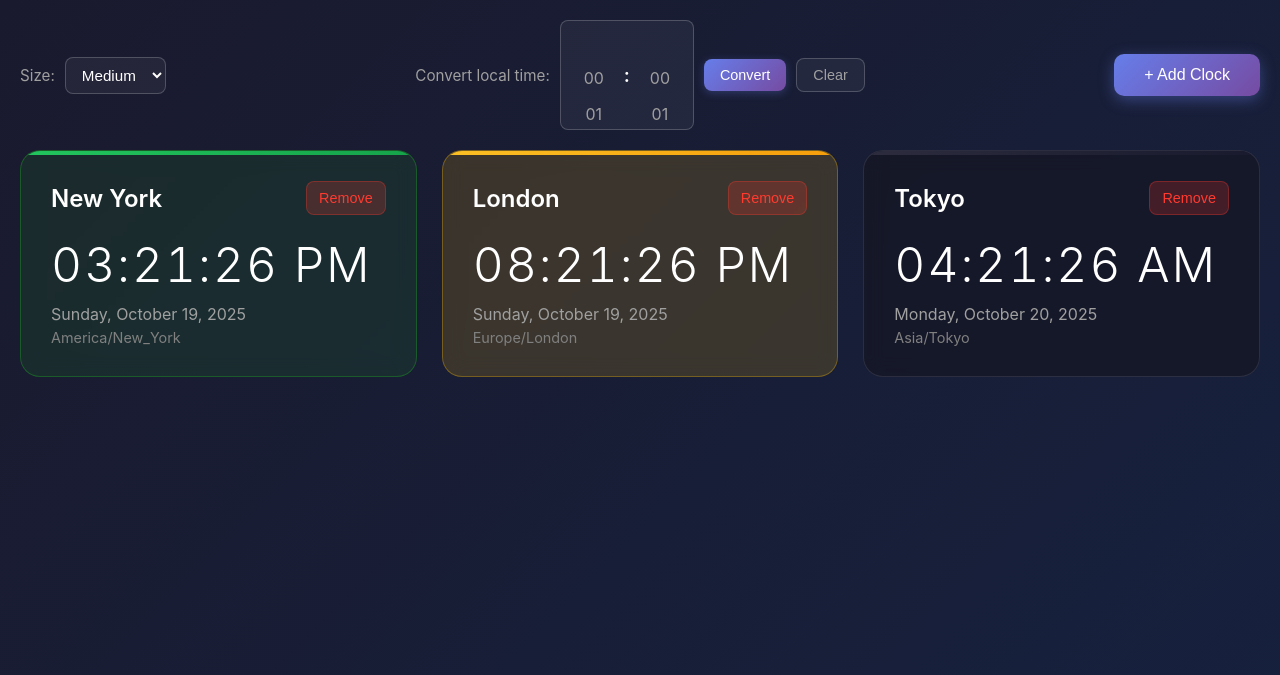
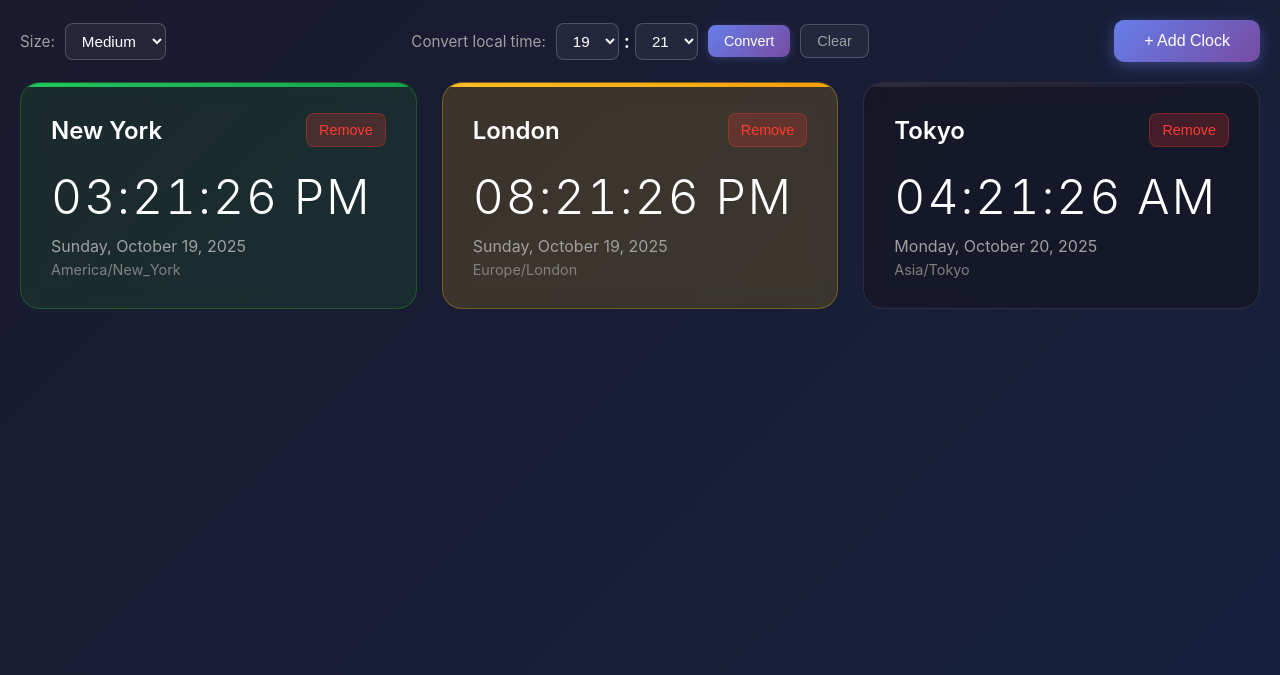
Before and after one commit to beamvex/worldclock, a website with bundled scripts: page src/index.html in a window 1280 px wide. Built offline with nearby package versions, Linux system fonts and the light colour scheme.

Commit message:
refactor: replace time scroll picker with dropdown selects for improved usability

```diff
--- a/src/index.html
+++ b/src/index.html
@@ -20,13 +20,9 @@
             <div class="time-converter">
                 <label>Convert local time:</label>
                 <div class="time-picker">
-                    <div class="time-scroll-container">
-                        <div class="time-scroll" id="hourScroll"></div>
-                    </div>
+                    <select id="hourSelect" class="time-select"></select>
                     <span class="time-separator">:</span>
-                    <div class="time-scroll-container">
-                        <div class="time-scroll" id="minuteScroll"></div>
-                    </div>
+                    <select id="minuteSelect" class="time-select"></select>
                 </div>
                 <button id="convertBtn" class="convert-btn">Convert</button>
                 <button id="clearConvertBtn" class="clear-convert-btn">Clear</button>
--- a/src/renderer.ts
+++ b/src/renderer.ts
@@ -282,72 +282,37 @@ function initSizeSelector(): void {
 
 // Initialize time converter
 function initTimeConverter(): void {
-  const hourScroll = document.getElementById('hourScroll');
-  const minuteScroll = document.getElementById('minuteScroll');
+  const hourSelect = document.getElementById('hourSelect') as HTMLSelectElement;
+  const minuteSelect = document.getElementById('minuteSelect') as HTMLSelectElement;
   const convertBtn = document.getElementById('convertBtn');
   const clearBtn = document.getElementById('clearConvertBtn');
 
-  if (!hourScroll || !minuteScroll || !convertBtn || !clearBtn) return;
+  if (!hourSelect || !minuteSelect || !convertBtn || !clearBtn) return;
 
-  // Populate hour scroll (00-23)
+  // Populate hour dropdown (00-23)
   for (let i = 0; i < 24; i++) {
-    const hourDiv = document.createElement('div');
-    hourDiv.className = 'time-option';
-    hourDiv.textContent = i.toString().padStart(2, '0');
-    hourDiv.dataset.value = i.toString();
-    hourScroll.appendChild(hourDiv);
+    const option = document.createElement('option');
+    option.value = i.toString();
+    option.textContent = i.toString().padStart(2, '0');
+    hourSelect.appendChild(option);
   }
 
-  // Populate minute scroll (00-59)
+  // Populate minute dropdown (00-59)
   for (let i = 0; i < 60; i++) {
-    const minuteDiv = document.createElement('div');
-    minuteDiv.className = 'time-option';
-    minuteDiv.textContent = i.toString().padStart(2, '0');
-    minuteDiv.dataset.value = i.toString();
-    minuteScroll.appendChild(minuteDiv);
+    const option = document.createElement('option');
+    option.value = i.toString();
+    option.textContent = i.toString().padStart(2, '0');
+    minuteSelect.appendChild(option);
   }
 
   // Set default to current time
   const now = new Date();
-  const currentHour = now.getHours();
-  const currentMinute = now.getMinutes();
-
-  // Scroll to current time
-  const hourOption = hourScroll.querySelector(`[data-value="${currentHour}"]`) as HTMLElement;
-  const minuteOption = minuteScroll.querySelector(`[data-value="${currentMinute}"]`) as HTMLElement;
-
-  if (hourOption) {
-    hourScroll.scrollTop = hourOption.offsetTop - hourScroll.offsetHeight / 2 + hourOption.offsetHeight / 2;
-  }
-  if (minuteOption) {
-    minuteScroll.scrollTop = minuteOption.offsetTop - minuteScroll.offsetHeight / 2 + minuteOption.offsetHeight / 2;
-  }
-
-  // Handle selection on click
-  hourScroll.addEventListener('click', (e) => {
-    const target = e.target as HTMLElement;
-    if (target.classList.contains('time-option')) {
-      hourScroll.querySelectorAll('.time-option').forEach(opt => opt.classList.remove('selected'));
-      target.classList.add('selected');
-    }
-  });
-
-  minuteScroll.addEventListener('click', (e) => {
-    const target = e.target as HTMLElement;
-    if (target.classList.contains('time-option')) {
-      minuteScroll.querySelectorAll('.time-option').forEach(opt => opt.classList.remove('selected'));
-      target.classList.add('selected');
-    }
-  });
+  hourSelect.value = now.getHours().toString();
+  minuteSelect.value = now.getMinutes().toString();
 
   convertBtn.addEventListener('click', () => {
-    const selectedHour = hourScroll.querySelector('.time-option.selected') as HTMLElement;
-    const selectedMinute = minuteScroll.querySelector('.time-option.selected') as HTMLElement;
-
-    if (!selectedHour || !selectedMinute) return;
-
-    const hours = parseInt(selectedHour.dataset.value || '0', 10);
-    const minutes = parseInt(selectedMinute.dataset.value || '0', 10);
+    const hours = parseInt(hourSelect.value, 10);
+    const minutes = parseInt(minuteSelect.value, 10);
 
     // Create a date object with today's date and the specified time
     const now = new Date();
@@ -366,8 +331,9 @@ function initTimeConverter(): void {
 
   clearBtn.addEventListener('click', () => {
     convertedTime = null;
-    hourScroll.querySelectorAll('.time-option').forEach(opt => opt.classList.remove('selected'));
-    minuteScroll.querySelectorAll('.time-option').forEach(opt => opt.classList.remove('selected'));
+    const now = new Date();
+    hourSelect.value = now.getHours().toString();
+    minuteSelect.value = now.getMinutes().toString();
     renderClocks();
   });
 }
--- a/src/styles.css
+++ b/src/styles.css
@@ -74,73 +74,34 @@ body {
     display: flex;
     align-items: center;
     gap: 5px;
-    background: rgba(255, 255, 255, 0.05);
+}
+
+.time-select {
+    padding: 8px 12px;
+    font-size: 0.95rem;
     border: 1px solid rgba(255, 255, 255, 0.2);
     border-radius: 8px;
-    padding: 4px 8px;
+    background: rgba(255, 255, 255, 0.05);
+    color: #fff;
+    cursor: pointer;
     transition: all 0.2s ease;
+    min-width: 60px;
 }
 
-.time-picker:hover {
+.time-select:hover {
     border-color: rgba(102, 126, 234, 0.5);
     background: rgba(255, 255, 255, 0.08);
 }
 
-.time-scroll-container {
-    width: 50px;
-    height: 100px;
-    overflow-y: scroll;
-    overflow-x: hidden;
-    position: relative;
-    scrollbar-width: thin;
-    scrollbar-color: rgba(102, 126, 234, 0.5) rgba(255, 255, 255, 0.1);
+.time-select:focus {
+    outline: none;
+    border-color: rgba(102, 126, 234, 0.7);
+    background: rgba(255, 255, 255, 0.1);
 }
 
-.time-scroll-container::-webkit-scrollbar {
-    width: 6px;
-}
-
-.time-scroll-container::-webkit-scrollbar-track {
-    background: rgba(255, 255, 255, 0.05);
-    border-radius: 3px;
-}
-
-.time-scroll-container::-webkit-scrollbar-thumb {
-    background: rgba(102, 126, 234, 0.5);
-    border-radius: 3px;
-}
-
-.time-scroll-container::-webkit-scrollbar-thumb:hover {
-    background: rgba(102, 126, 234, 0.7);
-}
-
-.time-scroll {
-    display: flex;
-    flex-direction: column;
-    align-items: center;
-    padding: 35px 0;
-}
-
-.time-option {
-    padding: 8px 12px;
-    font-size: 1rem;
-    color: #a0a0a0;
-    cursor: pointer;
-    transition: all 0.2s ease;
-    user-select: none;
-    text-align: center;
-    width: 100%;
-}
-
-.time-option:hover {
+.time-select option {
+    background: #1a1a2e;
     color: #fff;
-    background: rgba(102, 126, 234, 0.2);
-}
-
-.time-option.selected {
-    color: #fff;
-    background: rgba(102, 126, 234, 0.5);
-    font-weight: 600;
 }
 
 .time-separator {
```
